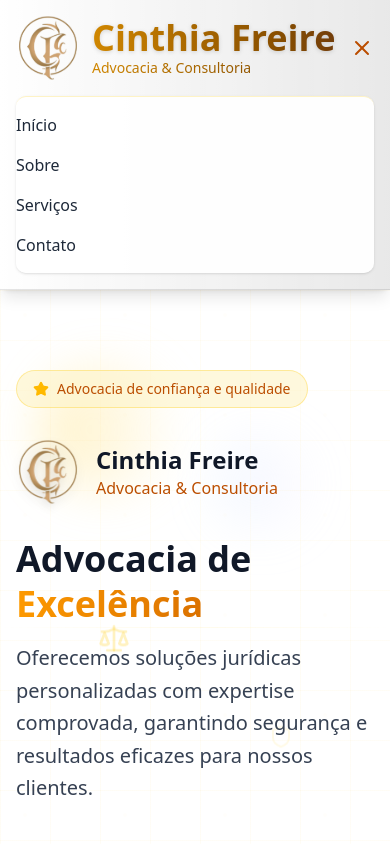
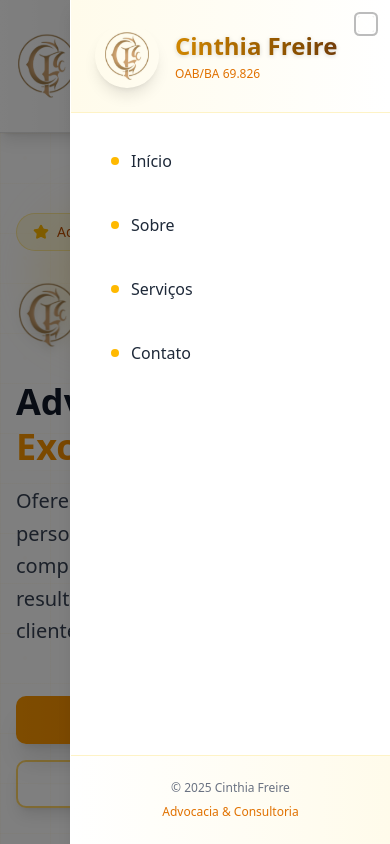
Before and after one commit to GabryelKadmo/cinthia-freire-v2, a React (Vite) app: page / in a window 390 px wide. Both pictures are taken after a click on the button 362 px from the left and 48 px from the top of the page. Shown: the top 844 px of the page. Built offline with nearby package versions, Linux system fonts and the light colour scheme.

Commit message:
feat: implement mobile sheet menu in Header component

```diff
--- a/package.json
+++ b/package.json
@@ -10,6 +10,7 @@
     "preview": "vite preview"
   },
   "dependencies": {
+    "@radix-ui/react-dialog": "^1.1.14",
     "@radix-ui/react-slot": "^1.2.3",
     "@tailwindcss/vite": "^4.1.7",
     "class-variance-authority": "^0.7.1",
--- a/src/components/sections/Header.tsx
+++ b/src/components/sections/Header.tsx
@@ -1,9 +1,7 @@
-import { Menu, X } from 'lucide-react'
-import { useState } from 'react'
+import { Menu } from 'lucide-react'
+import { Sheet, SheetTrigger, SheetContent, SheetClose } from '../ui/sheet'
 
 export default function Header() {
-    const [isMenuOpen, setIsMenuOpen] = useState(false)
-
     return (
         <header className="sticky top-0 z-50 bg-gradient-to-r from-white to-white/90 backdrop-blur-md text-gray-900 shadow-lg border-b border-black/10">
             <div className="container mx-auto px-4 py-4">
@@ -29,24 +27,72 @@ export default function Header() {
                         <a href="#contato" className="cursor-pointer text-gray-800 hover:text-amber-700 font-medium transition-colors">Contato</a>
                     </nav>
 
-                    <button
-                        className="cursor-pointer md:hidden text-amber-700"
-                        onClick={() => setIsMenuOpen(!isMenuOpen)}
-                    >
-                        {isMenuOpen ? <X size={24} /> : <Menu size={24} />}
-                    </button>
+                    {/* Burger menu mobile usando Sheet */}
+                    <div className="md:hidden">
+                        <Sheet>
+                            <SheetTrigger asChild>
+                                <button className="cursor-pointer text-amber-700 p-3 rounded-xl hover:bg-amber-100 transition-all duration-200 focus:outline-none focus:ring-2 focus:ring-amber-400 shadow-sm hover:shadow-md">
+                                    <Menu size={24} className="drop-shadow-sm" />
+                                </button>
+                            </SheetTrigger>
+                            <SheetContent side="right" className="w-80 p-0 bg-white">
+                                <div className="flex flex-col h-full">
+                                    {/* Header do menu com logo */}
+                                    <div className="p-6 border-b border-amber-100 bg-gradient-to-r from-amber-50 to-white">
+                                        <div className="flex items-center gap-4">
+                                            <div className="w-16 h-16 rounded-full flex items-center justify-center shadow-lg">
+                                                <img src="/Logo.svg" alt="Logo" className="w-12 h-12 object-contain" />
+                                            </div>
+                                            <div>
+                                                <h1 className="text-2xl font-bold bg-gradient-to-r from-yellow-600 to-yellow-900 bg-clip-text text-transparent drop-shadow-sm">Cinthia Freire</h1>
+
+                                                <p className="text-xs text-amber-600 mt-1">OAB/BA 69.826</p>
+                                            </div>
+                                        </div>
+                                    </div>
+
+                                    {/* Navegação */}
+                                    <div className="flex-1 p-6">
+                                        <nav className="flex flex-col gap-4">
+                                            <SheetClose asChild>
+                                                <a href="#inicio" className="group flex items-center gap-3 px-4 py-3 rounded-xl hover:bg-amber-100 transition-all duration-200 text-gray-800 hover:text-amber-700">
+                                                    <div className="w-2 h-2 bg-amber-400 rounded-full group-hover:scale-125 transition-transform"></div>
+                                                    <span className="font-medium">Início</span>
+                                                </a>
+                                            </SheetClose>
+                                            <SheetClose asChild>
+                                                <a href="#sobre" className="group flex items-center gap-3 px-4 py-3 rounded-xl hover:bg-amber-100 transition-all duration-200 text-gray-800 hover:text-amber-700">
+                                                    <div className="w-2 h-2 bg-amber-400 rounded-full group-hover:scale-125 transition-transform"></div>
+                                                    <span className="font-medium">Sobre</span>
+                                                </a>
+                                            </SheetClose>
+                                            <SheetClose asChild>
+                                                <a href="#servicos" className="group flex items-center gap-3 px-4 py-3 rounded-xl hover:bg-amber-100 transition-all duration-200 text-gray-800 hover:text-amber-700">
+                                                    <div className="w-2 h-2 bg-amber-400 rounded-full group-hover:scale-125 transition-transform"></div>
+                                                    <span className="font-medium">Serviços</span>
+                                                </a>
+                                            </SheetClose>
+                                            <SheetClose asChild>
+                                                <a href="#contato" className="group flex items-center gap-3 px-4 py-3 rounded-xl hover:bg-amber-100 transition-all duration-200 text-gray-800 hover:text-amber-700">
+                                                    <div className="w-2 h-2 bg-amber-400 rounded-full group-hover:scale-125 transition-transform"></div>
+                                                    <span className="font-medium">Contato</span>
+                                                </a>
+                                            </SheetClose>
+                                        </nav>
+                                    </div>
+
+                                    {/* Footer do menu */}
+                                    <div className="p-6 border-t border-amber-100 bg-gradient-to-r from-white to-amber-50">
+                                        <div className="text-center">
+                                            <div className="text-xs text-gray-500 mb-2">© 2025 Cinthia Freire</div>
+                                            <div className="text-xs text-amber-600 font-medium">Advocacia & Consultoria</div>
+                                        </div>
+                                    </div>
+                                </div>
+                            </SheetContent>
+                        </Sheet>
+                    </div>
                 </div>
-                {isMenuOpen && (
-                    <nav className="md:hidden mt-4 py-4 border-t border-amber-100 bg-white/95 rounded-lg shadow">
-                        <div className="flex flex-col space-y-4">
-                            <a href="#inicio" className="cursor-pointer text-gray-800 hover:text-amber-700 font-medium transition-colors">Início</a>
-                            <a href="#sobre" className="cursor-pointer text-gray-800 hover:text-amber-700 font-medium transition-colors">Sobre</a>
-                            <a href="#servicos" className="cursor-pointer text-gray-800 hover:text-amber-700 font-medium transition-colors">Serviços</a>
-                            {/* <a href="#experiencia" className="cursor-pointer text-gray-800 hover:text-amber-700 font-medium transition-colors">Experiência</a> */}
-                            <a href="#contato" className="cursor-pointer text-gray-800 hover:text-amber-700 font-medium transition-colors">Contato</a>
-                        </div>
-                    </nav>
-                )}
             </div>
         </header>
     )
--- /dev/null
+++ b/src/components/ui/sheet.tsx
@@ -0,0 +1,137 @@
+import * as React from "react"
+import * as SheetPrimitive from "@radix-ui/react-dialog"
+import { XIcon } from "lucide-react"
+
+import { cn } from "@/lib/utils"
+
+function Sheet({ ...props }: React.ComponentProps<typeof SheetPrimitive.Root>) {
+  return <SheetPrimitive.Root data-slot="sheet" {...props} />
+}
+
+function SheetTrigger({
+  ...props
+}: React.ComponentProps<typeof SheetPrimitive.Trigger>) {
+  return <SheetPrimitive.Trigger data-slot="sheet-trigger" {...props} />
+}
+
+function SheetClose({
+  ...props
+}: React.ComponentProps<typeof SheetPrimitive.Close>) {
+  return <SheetPrimitive.Close data-slot="sheet-close" {...props} />
+}
+
+function SheetPortal({
+  ...props
+}: React.ComponentProps<typeof SheetPrimitive.Portal>) {
+  return <SheetPrimitive.Portal data-slot="sheet-portal" {...props} />
+}
+
+function SheetOverlay({
+  className,
+  ...props
+}: React.ComponentProps<typeof SheetPrimitive.Overlay>) {
+  return (
+    <SheetPrimitive.Overlay
+      data-slot="sheet-overlay"
+      className={cn(
+        "data-[state=open]:animate-in data-[state=closed]:animate-out data-[state=closed]:fade-out-0 data-[state=open]:fade-in-0 fixed inset-0 z-50 bg-black/50",
+        className
+      )}
+      {...props}
+    />
+  )
+}
+
+function SheetContent({
+  className,
+  children,
+  side = "right",
+  ...props
+}: React.ComponentProps<typeof SheetPrimitive.Content> & {
+  side?: "top" | "right" | "bottom" | "left"
+}) {
+  return (
+    <SheetPortal>
+      <SheetOverlay />
+      <SheetPrimitive.Content
+        data-slot="sheet-content"
+        className={cn(
+          "bg-background data-[state=open]:animate-in data-[state=closed]:animate-out fixed z-50 flex flex-col gap-4 shadow-lg transition ease-in-out data-[state=closed]:duration-300 data-[state=open]:duration-500",
+          side === "right" &&
+            "data-[state=closed]:slide-out-to-right data-[state=open]:slide-in-from-right inset-y-0 right-0 h-full w-3/4 border-l sm:max-w-sm",
+          side === "left" &&
+            "data-[state=closed]:slide-out-to-left data-[state=open]:slide-in-from-left inset-y-0 left-0 h-full w-3/4 border-r sm:max-w-sm",
+          side === "top" &&
+            "data-[state=closed]:slide-out-to-top data-[state=open]:slide-in-from-top inset-x-0 top-0 h-auto border-b",
+          side === "bottom" &&
+            "data-[state=closed]:slide-out-to-bottom data-[state=open]:slide-in-from-bottom inset-x-0 bottom-0 h-auto border-t",
+          className
+        )}
+        {...props}
+      >
+        {children}
+        <SheetPrimitive.Close className="ring-offset-background focus:ring-ring data-[state=open]:bg-secondary absolute top-4 right-4 rounded-xs opacity-70 transition-opacity hover:opacity-100 focus:ring-2 focus:ring-offset-2 focus:outline-hidden disabled:pointer-events-none">
+          <XIcon className="size-4" />
+          <span className="sr-only">Close</span>
+        </SheetPrimitive.Close>
+      </SheetPrimitive.Content>
+    </SheetPortal>
+  )
+}
+
+function SheetHeader({ className, ...props }: React.ComponentProps<"div">) {
+  return (
+    <div
+      data-slot="sheet-header"
+      className={cn("flex flex-col gap-1.5 p-4", className)}
+      {...props}
+    />
+  )
+}
+
+function SheetFooter({ className, ...props }: React.ComponentProps<"div">) {
+  return (
+    <div
+      data-slot="sheet-footer"
+      className={cn("mt-auto flex flex-col gap-2 p-4", className)}
+      {...props}
+    />
+  )
+}
+
+function SheetTitle({
+  className,
+  ...props
+}: React.ComponentProps<typeof SheetPrimitive.Title>) {
+  return (
+    <SheetPrimitive.Title
+      data-slot="sheet-title"
+      className={cn("text-foreground font-semibold", className)}
+      {...props}
+    />
+  )
+}
+
+function SheetDescription({
+  className,
+  ...props
+}: React.ComponentProps<typeof SheetPrimitive.Description>) {
+  return (
+    <SheetPrimitive.Description
+      data-slot="sheet-description"
+      className={cn("text-muted-foreground text-sm", className)}
+      {...props}
+    />
+  )
+}
+
+export {
+  Sheet,
+  SheetTrigger,
+  SheetClose,
+  SheetContent,
+  SheetHeader,
+  SheetFooter,
+  SheetTitle,
+  SheetDescription,
+}
```
Also changed, not shown: 1 other file (tests, documents, lock files or other folders).
